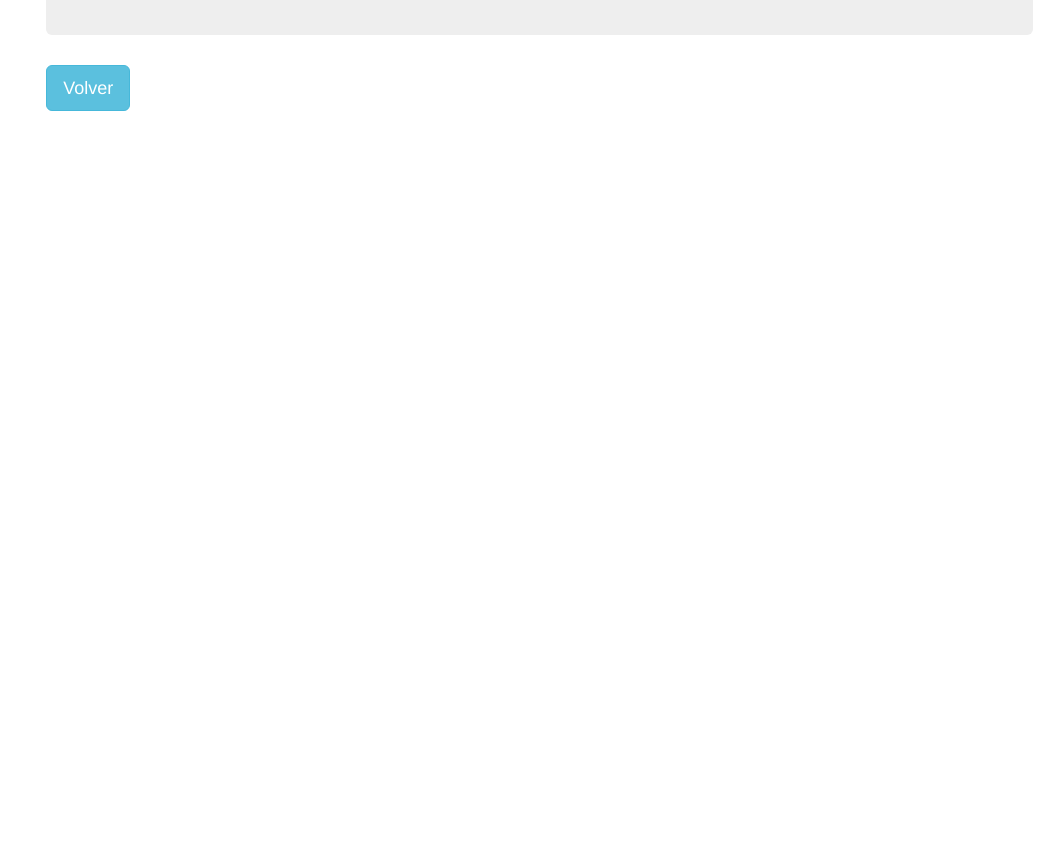
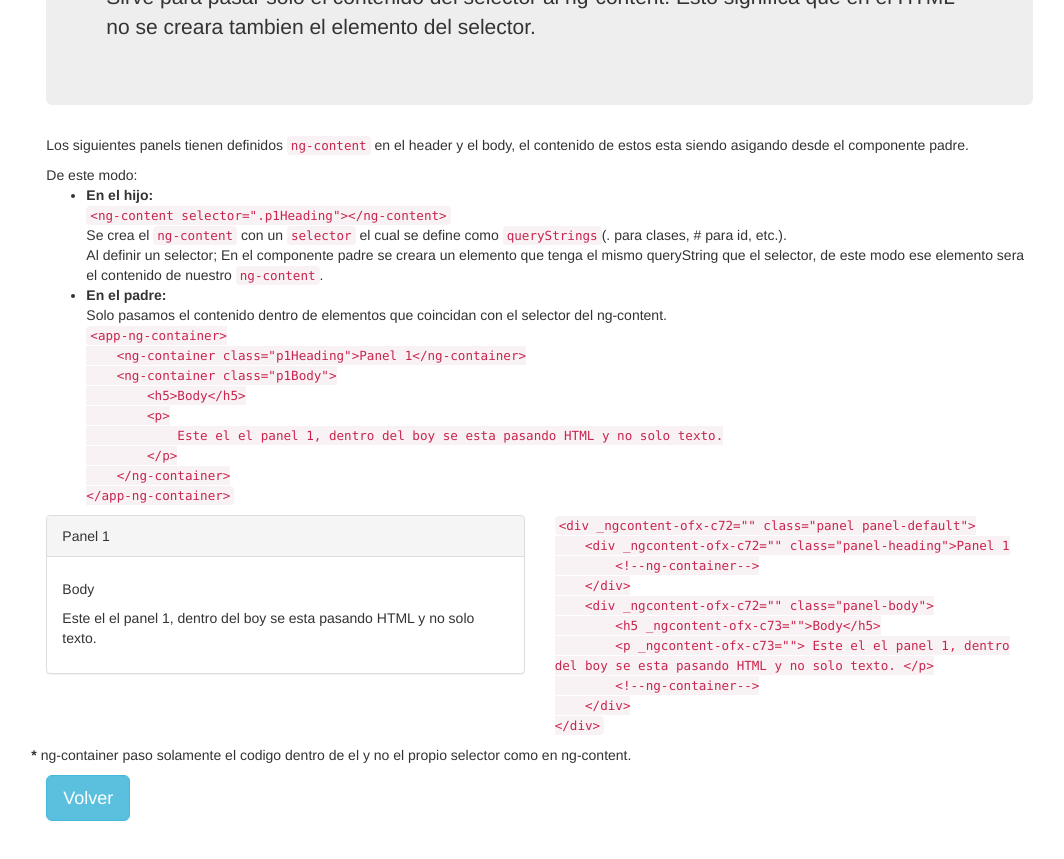
Before and after one commit to cristinakity/EstudiandoAngular, an Angular app: page /building-reusable-components in a window 1280 px wide. Shown: the part 9660-10519 px from the top of the page, without its empty margins (207-1271 px from the left). Before the commit the page ends 9811 px from the top, so only its background shows below. Built offline with nearby package versions, Linux system fonts and the light colour scheme.

Commit message:
NgContainer

```diff
--- a/src/app/building-reusable-components/building-reusable-components.component.html
+++ b/src/app/building-reusable-components/building-reusable-components.component.html
@@ -135,7 +135,15 @@
 <a class="btn btn-lg btn-info" [routerLink]="['./']" fragment="top">Volver</a>
 <br>
 <div id="app-ng-container"></div>
-<app-ng-container></app-ng-container>
+<app-ng-container>
+    <ng-container class="p1Heading">Panel 1</ng-container>
+    <ng-container class="p1Body">
+        <h5>Body</h5>
+        <p>
+            Este el el panel 1, dentro del boy se esta pasando HTML y no solo texto.
+        </p>
+    </ng-container>
+</app-ng-container>
 <a class="btn btn-lg btn-info" [routerLink]="['./']" fragment="top">Volver</a>
 <br>
 <br>
--- a/src/app/building-reusable-components/ng-container/ng-container.component.html
+++ b/src/app/building-reusable-components/ng-container/ng-container.component.html
@@ -3,5 +3,61 @@
 <br />
 <div class="jumbotron">
   <h1>ngContainer</h1>
-  <p></p>
+  <p>Sirve para pasar solo el contenido del selector al ng-content.  Esto significa que en el HTML no se creara tambien el elemento del selector.</p>
 </div>
+<p>
+  Los siguientes panels tienen definidos <code>ng-content</code> en el header y el body, el contenido de estos esta siendo asigando desde el componente padre.
+  <br>
+</p>
+  De este modo:
+  <ul>
+    <li><strong>En el hijo:</strong>
+      <br><code>&lt;ng-content selector=".p1Heading"&gt;&lt;/ng-content&gt;</code>
+      <br>Se crea el <code>ng-content</code> con un <code>selector</code> el cual se define como <code>queryStrings</code>(. para clases, # para id, etc.).
+      <br>Al definir un selector; En el componente padre se creara un elemento que tenga el mismo queryString que el selector, de este modo ese elemento sera el contenido de nuestro <code>ng-content</code>.
+    </li>
+    <li><strong>En el padre:</strong>
+      <br>Solo pasamos el contenido dentro de elementos que coincidan con el selector del ng-content.
+      <br>
+      <code>
+      &lt;app-ng-container&gt;
+      <br>&nbsp;&nbsp;&nbsp;&nbsp;&lt;ng-container class="p1Heading"&gt;Panel 1&lt;/ng-container&gt;
+      <br>&nbsp;&nbsp;&nbsp;&nbsp;&lt;ng-container class="p1Body"&gt;
+      <br>&nbsp;&nbsp;&nbsp;&nbsp;&nbsp;&nbsp;&nbsp;&nbsp;&lt;h5&gt;Body&lt;/h5&gt;
+      <br>&nbsp;&nbsp;&nbsp;&nbsp;&nbsp;&nbsp;&nbsp;&nbsp;&lt;p&gt;
+      <br>&nbsp;&nbsp;&nbsp;&nbsp;&nbsp;&nbsp;&nbsp;&nbsp;&nbsp;&nbsp;&nbsp;&nbsp;Este el el panel 1, dentro del boy se esta pasando HTML y no solo texto.
+      <br>&nbsp;&nbsp;&nbsp;&nbsp;&nbsp;&nbsp;&nbsp;&nbsp;&lt;/p&gt;
+      <br>&nbsp;&nbsp;&nbsp;&nbsp;&lt;/ng-container&gt;
+      <br>  &lt;/app-ng-container&gt;
+      </code>
+    </li>
+  </ul>
+<div class="row">
+  <div class="col-sm-6">
+    <div class="panel panel-default">
+      <div class="panel-heading">
+        <ng-content selector=".p1Heading"></ng-content>
+      </div>
+      <div class="panel-body">
+        <ng-content select=".p1Body"></ng-content>
+      </div>
+    </div>
+  </div>
+  <div class="col-sm-6">
+    <p>
+      <code>
+      &lt;div _ngcontent-ofx-c72="" class="panel panel-default"&gt;
+      <br>&nbsp;&nbsp;&nbsp;&nbsp;&lt;div _ngcontent-ofx-c72="" class="panel-heading"&gt;Panel 1
+      <br>&nbsp;&nbsp;&nbsp;&nbsp;&nbsp;&nbsp;&nbsp;&nbsp;&lt;!--ng-container--&gt;
+      <br>&nbsp;&nbsp;&nbsp;&nbsp;&lt;/div&gt;
+      <br>&nbsp;&nbsp;&nbsp;&nbsp;&lt;div _ngcontent-ofx-c72="" class="panel-body"&gt;
+      <br>&nbsp;&nbsp;&nbsp;&nbsp;&nbsp;&nbsp;&nbsp;&nbsp;&lt;h5 _ngcontent-ofx-c73=""&gt;Body&lt;/h5&gt;
+      <br>&nbsp;&nbsp;&nbsp;&nbsp;&nbsp;&nbsp;&nbsp;&nbsp;&lt;p _ngcontent-ofx-c73=""&gt; Este el el panel 1, dentro del boy se esta pasando HTML y no solo texto. &lt;/p&gt;
+      <br>&nbsp;&nbsp;&nbsp;&nbsp;&nbsp;&nbsp;&nbsp;&nbsp;&lt;!--ng-container--&gt;
+      <br>&nbsp;&nbsp;&nbsp;&nbsp;&lt;/div&gt;
+      <br>&lt;/div&gt;
+    </code>
+    </p>
+  </div>
+  <p><strong>*</strong> ng-container paso solamente el codigo dentro de el y no el propio selector como en ng-content.</p>
+</div>
--- a/src/app/building-reusable-components/ng-content/ng-content.component.html
+++ b/src/app/building-reusable-components/ng-content/ng-content.component.html
@@ -46,4 +46,5 @@
       </div>
     </div>
   </div>
+
 </div>
```
